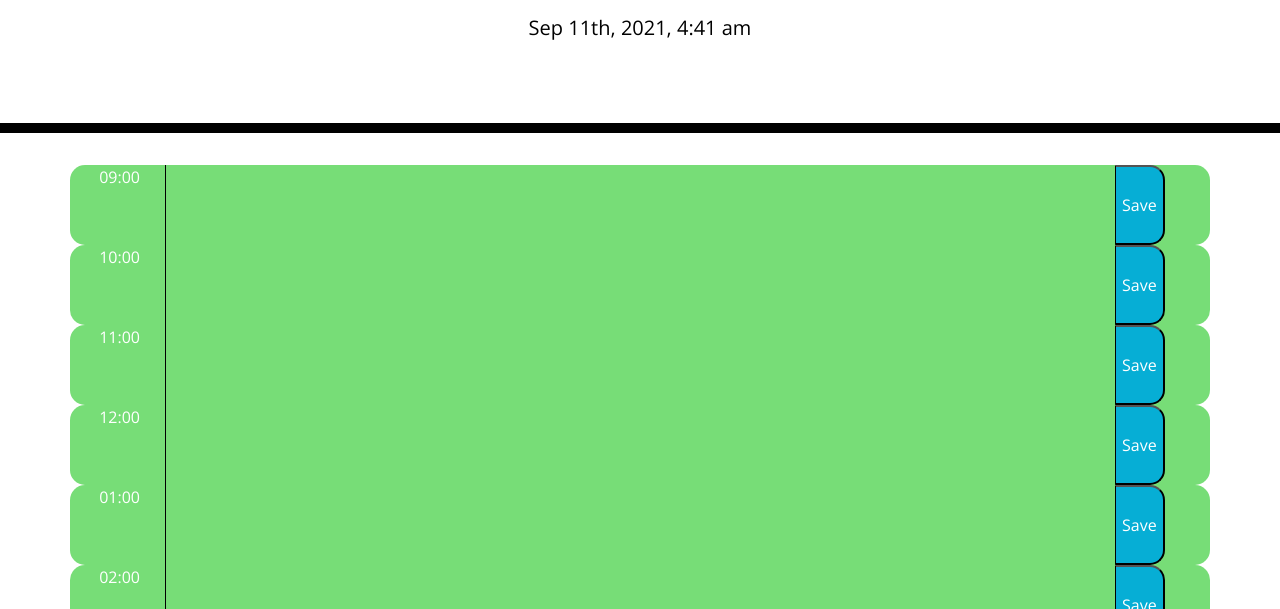
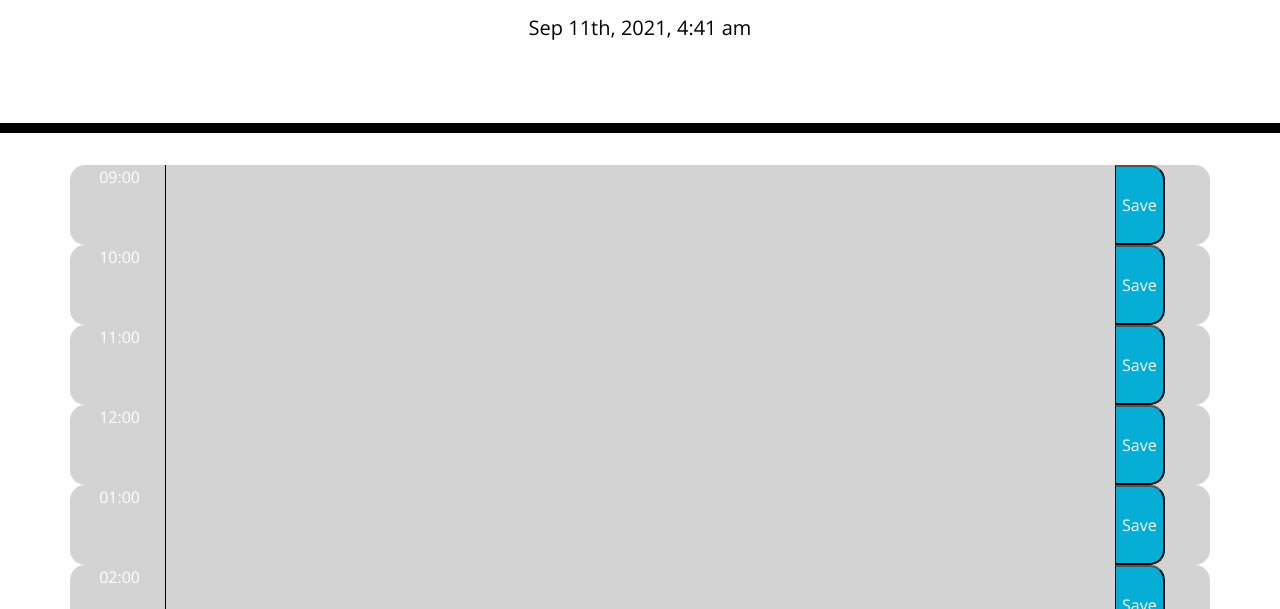
Before and after one commit to VbProglobyte/what-a-day-planner, a plain HTML site: page index.html in a window 1280 px wide. Shown: the part 191-800 px from the top of the page. Drawn offline with nearby package versions, Linux system fonts and the light colour scheme.

Commit message:
storage works but doesnt save to the screen

```diff
--- a/assets/script.js
+++ b/assets/script.js
@@ -1,7 +1,7 @@
 $(document).ready(function () {
-    $(".saveBtn").on("click", function () {
-        var textarea = $(this).siblings(".description").val();
-        var time = $(this).parent().attr("id");
+    $(".saveBtn").on("click", function () { //connected to storage "getItem"
+        var textarea = $(this).siblings(".description").val(); //get the value of
+        var time = $(this).parent().attr("id"); // in the hour id name
         localStorage.setItem(textarea, time);
         //storage variables textarea & timeBlock
     })
@@ -24,25 +24,18 @@ $(document).ready(function () {
 
                 if (timeBlock < currentTime) {
                     $(this).toggleClass("past");
-                    // $(this).removeClass("present");
-                    // $(this).removeClass("future");
                 }
-                if (timeBlock === currentTime) {
-                    // $(this).removeClass("past");
+                else if (timeBlock === currentTime) {
                     $(this).toggleClass("present");
-                    // $(this).removeClass("future");
                 }
-                else //(timeBlock > currentTime)
-                 {
-                    // $(this).removeClass("past");
-                    // $(this).removeClass("present");
+                else { //if others fail, it must be future
                     $(this).toggleClass("future");
                 }
         })
     }
     // -----------------------------------------------------------
     // THEN the saved events persist
-    //LOCAL STORAGE for each save button to get the item (hour value)
+    //LOCAL STORAGE for each save button to get the item (description's value) KEY
     $("#hour9 .description").val(localStorage.getItem("hour9"));
     $("#hour10 .description").val(localStorage.getItem("hour10"));
     $("#hour11 .description").val(localStorage.getItem("hour11"));
@@ -52,7 +45,7 @@ $(document).ready(function () {
     $("#hour3 .description").val(localStorage.getItem("hour3"));
     $("#hour4 .description").val(localStorage.getItem("hour4"));
     $("#hour5 .description").val(localStorage.getItem("hour5"));
-    console.log("workin?");
+    // console.log("workin?");
     time();
 
 });
--- a/assets/style.css
+++ b/assets/style.css
@@ -71,6 +71,7 @@ textarea {
   border-bottom-right-radius: 15px;
   background-color: #06aed5;
   color: white;
+
 }
 
 .saveBtn:hover {
```
Also changed, not shown: index.html (+0 -1 lines).
